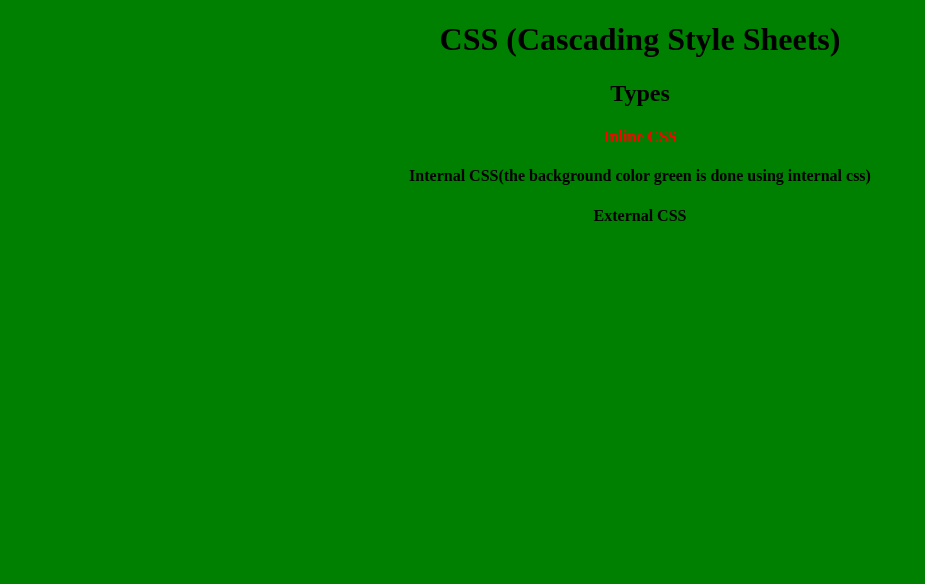
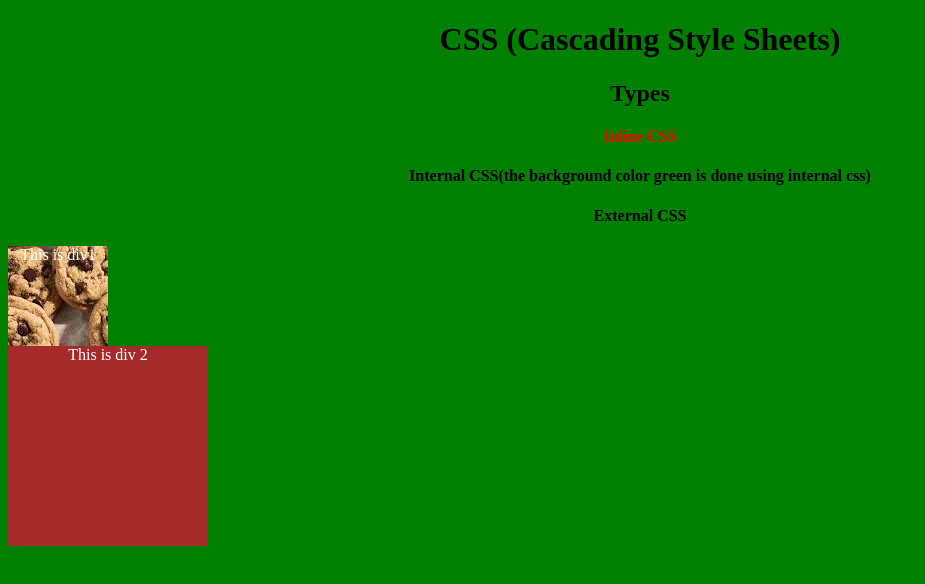
Before and after one commit to AnushAdk04/csit-2nd-html-class, a plain HTML site: page example.html in a window 1280 px wide. Shown: the whole page, without its empty margins (0-925 px from the left). Drawn offline with Linux system fonts and the light colour scheme.

Commit message:
june 30 CSS class and ID selector

```diff
--- a/example.html
+++ b/example.html
@@ -18,5 +18,9 @@
     <h4 style="color: red;">Inline CSS</h4>
     <h4>Internal CSS(the background color green is done using internal css)</h4>
     <h4>External CSS</h4>
+
+    <div class="div1">This is div1 </div>
+
+    <div id="div2">This is div 2</div>
 </body>
 </html>
--- a/style.css
+++ b/style.css
@@ -1,3 +1,18 @@
 body{
     text-align: center;
 }
+
+.div1 {
+    background-color: aqua;
+    color: white;
+    height: 100px;
+    width: 100px;
+    background-image: url(/assignment/cookies.jpg);
+}
+
+#div2 {
+    background-color: brown;
+    color: white;
+    height: 200px;
+    width: 200px;
+}
```
